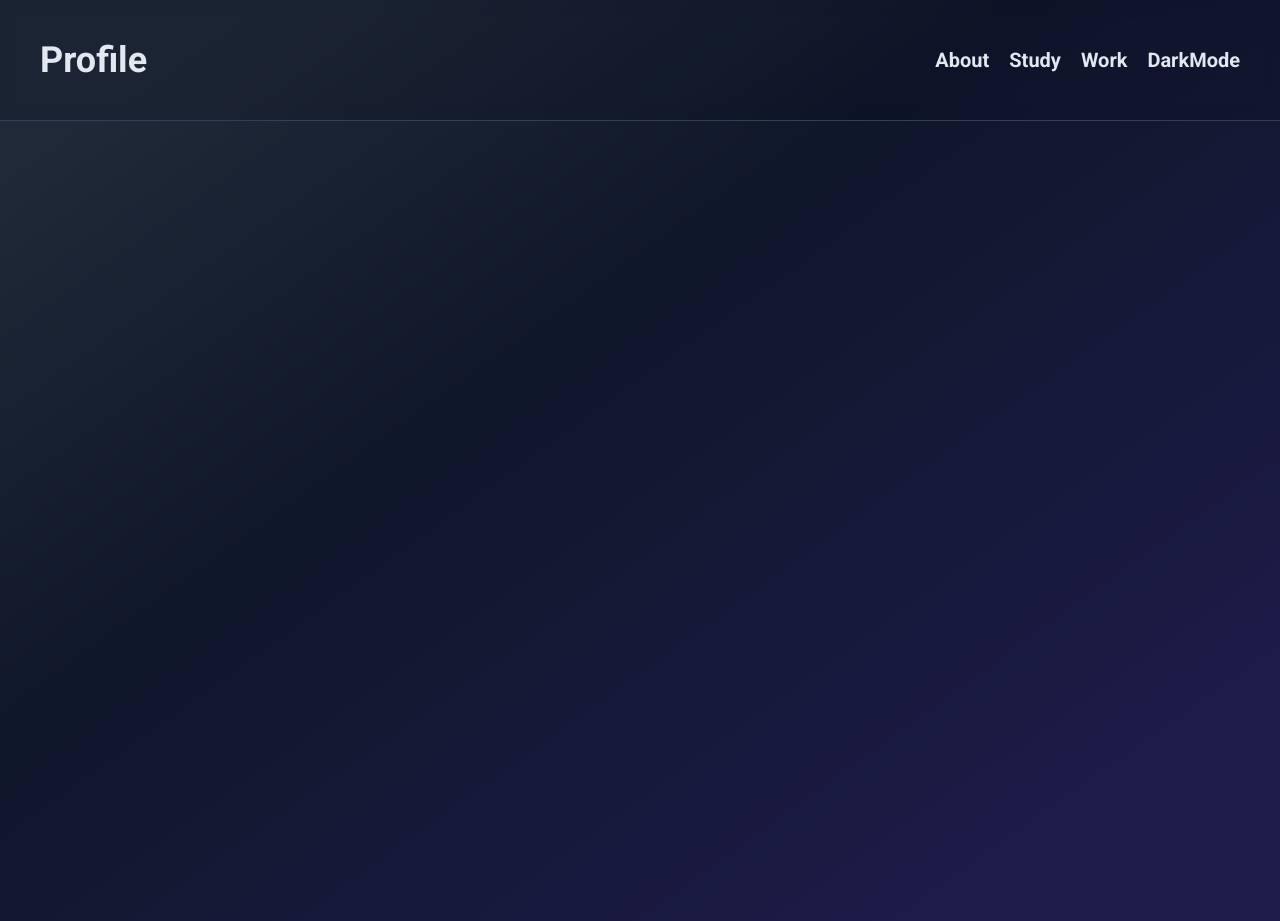
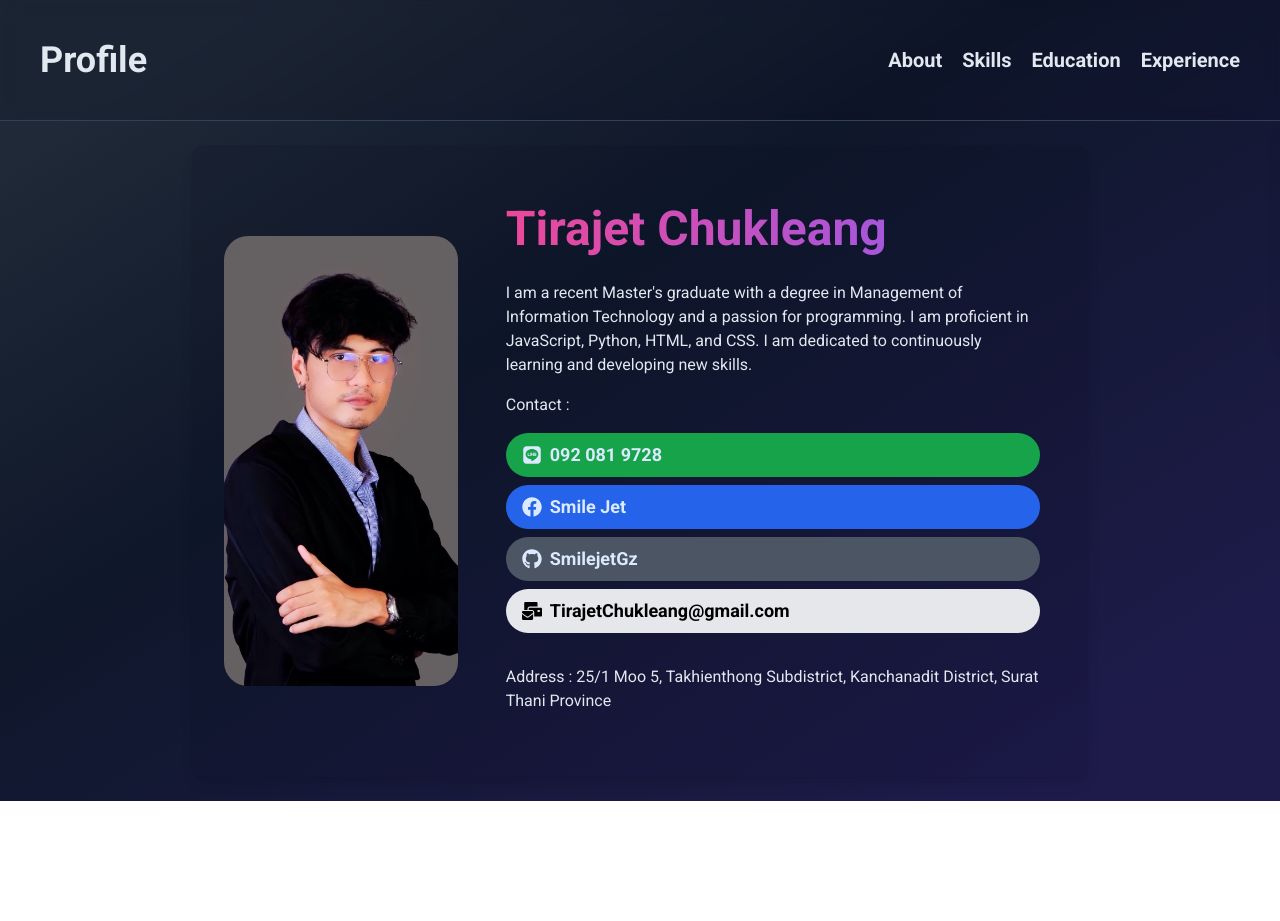
Before and after one commit to smilejetgz/nextjs-resume, a Next.js app: page / in a window 1280 px wide. After the commit the page ends 801 px from the top, so only its background shows below. Built offline with nearby package versions, Linux system fonts and the light colour scheme.

Commit message:
Create AboutDetail

```diff
--- a/package.json
+++ b/package.json
@@ -13,7 +13,8 @@
     "lucide-react": "^0.441.0",
     "next": "14.2.10",
     "react": "^18",
-    "react-dom": "^18"
+    "react-dom": "^18",
+    "react-icons": "^5.3.0"
   },
   "devDependencies": {
     "@types/node": "^20",
--- a/src/app/layout.tsx
+++ b/src/app/layout.tsx
@@ -23,10 +23,10 @@ export default function RootLayout({
   return (
     <html lang="en">
       <body
-        className={`${roboto.className} bg-gradient-to-br from-gray-800 from-10% via-slate-900 via-40% to-indigo-950 to-90% antialiased`}
+        className={`${roboto.className} min-h-screen bg-gradient-to-br from-gray-800 from-10% via-slate-900 via-40% to-indigo-950 to-90% antialiased`}
       >
         <Sidebar />
-        <main className="mt-12 flex min-h-screen flex-1 items-center justify-center p-6 md:mt-0">
+        <main className="mt-12 flex flex-1 items-center justify-center p-6 text-slate-200 md:mt-0">
           {children}
         </main>
       </body>
--- a/src/app/page.tsx
+++ b/src/app/page.tsx
@@ -1,5 +1,7 @@
+import AboutDetail from '@/features/About/AboutDetail';
+
 const Page = () => {
-  return <></>;
+  return <AboutDetail />;
 };
 
 export default Page;
--- /dev/null
+++ b/src/features/About/AboutDetail.tsx
@@ -0,0 +1,60 @@
+import { FaFacebook, FaGithub, FaMailBulk, FaLine } from 'react-icons/fa';
+import Image from 'next/image';
+
+const AboutDetail = () => {
+  return (
+    <div className="mx-auto flex w-full max-w-4xl flex-col space-y-8 rounded-xl bg-slate-950/10 px-8 py-8 shadow-lg md:flex-row md:space-x-8 md:space-y-0">
+      {/* Image Section */}
+      <div className="relative mx-auto my-auto flex h-[450px] w-[350px] overflow-hidden rounded-3xl">
+        <Image
+          className="object-cover"
+          src="/assets/images/avatar.jpg"
+          layout="fill"
+          sizes="(min-width: 800px) 50vw, 500vw"
+          alt="Profile"
+        />
+      </div>
+
+      {/* Text Section */}
+      <div className="w-full space-y-4 p-4 text-center sm:text-left">
+        <h1 className="bg-gradient-to-r from-pink-500 to-violet-500 bg-clip-text py-3 text-5xl font-bold text-transparent">
+          Tirajet Chukleang
+        </h1>
+        <p className="font-medium text-slate-200">
+          I am a recent Master&apos;s graduate with a degree in Management of
+          Information Technology and a passion for programming. I am proficient
+          in JavaScript, Python, HTML, and CSS. I am dedicated to continuously
+          learning and developing new skills.
+        </p>
+        <p className="font-medium text-slate-200">Contact :</p>
+
+        {/* Contact Buttons */}
+        <div className="flex flex-col space-y-2">
+          <button className="flex items-center rounded-full bg-green-600 px-4 py-2 text-lg font-semibold text-blue-100 hover:border-transparent hover:bg-green-950 hover:text-white focus:outline-none focus:ring-2 focus:ring-green-800 focus:ring-offset-2">
+            <FaLine className="mr-2 h-5 w-5" />
+            <span>092 081 9728</span>
+          </button>
+          <button className="flex items-center rounded-full bg-blue-600 px-4 py-2 text-lg font-semibold text-blue-100 hover:border-transparent hover:bg-blue-950 hover:text-white focus:outline-none focus:ring-2 focus:ring-blue-800 focus:ring-offset-2">
+            <FaFacebook className="mr-2 h-5 w-5" />
+            <span>Smile Jet</span>
+          </button>
+          <button className="flex items-center rounded-full bg-gray-600 px-4 py-2 text-lg font-semibold text-blue-100 hover:border-transparent hover:bg-gray-950 hover:text-white focus:outline-none focus:ring-2 focus:ring-gray-800 focus:ring-offset-2">
+            <FaGithub className="mr-2 h-5 w-5" />
+            <span>SmilejetGz</span>
+          </button>
+          <button className="flex items-center rounded-full bg-gray-200 px-4 py-2 text-lg font-semibold text-black hover:border-transparent hover:bg-black hover:text-white focus:outline-none focus:ring-2 focus:ring-gray-800 focus:ring-offset-2">
+            <FaMailBulk className="mr-2 h-5 w-5" />
+            <span>TirajetChukleang@gmail.com</span>
+          </button>
+        </div>
+
+        <p className="py-4 font-medium text-slate-200">
+          Address : 25/1 Moo 5, Takhienthong Subdistrict, Kanchanadit District,
+          Surat Thani Province
+        </p>
+      </div>
+    </div>
+  );
+};
+
+export default AboutDetail;
--- a/src/features/ui/components/Sidebar.tsx
+++ b/src/features/ui/components/Sidebar.tsx
@@ -8,63 +8,66 @@ const Sidebar = () => {
   const [menuOpen, setMenuOpen] = useState(false);
 
   const toggleMenu = () => setMenuOpen(!menuOpen);
+
   return (
     <>
-      <nav className="sticky top-0 flex flex-row items-center justify-between border-b border-slate-700 bg-slate-950/10 p-10 text-slate-200 backdrop-blur">
+      {/* Desktop Navbar */}
+      <nav className="sticky top-0 z-50 flex flex-row items-center justify-between border-b border-slate-700 bg-slate-950/10 p-10 text-slate-200 backdrop-blur">
         <h1 className="cursor-pointer text-4xl font-extrabold">Profile</h1>
         <button
-          className="block rounded-md p-2 transition delay-150 ease-in-out hover:-translate-y-0 hover:scale-110 hover:bg-slate-700 md:hidden"
+          aria-label="Toggle Menu"
+          className="block transform rounded-md p-2 transition hover:scale-110 hover:bg-slate-700 md:hidden"
           onClick={toggleMenu}
         >
           <AlignJustify />
         </button>
         <ul className="hidden gap-5 text-xl font-bold md:flex">
-          <li className="transition delay-150 ease-in-out hover:-translate-y-0 hover:scale-110">
-            <Link href="/" className="hover:text-slate-300">
+          <li className="transform transition hover:scale-110 hover:text-slate-300">
+            <Link href="/" aria-label="About Page">
               About
             </Link>
           </li>
-          <li className="transition delay-150 ease-in-out hover:-translate-y-0 hover:scale-110">
-            <Link href="/" className="hover:text-slate-300">
-              Study
+          <li className="transform transition hover:scale-110 hover:text-slate-300">
+            <Link href="/" aria-label="Skills Page">
+              Skills
             </Link>
           </li>
-          <li className="transition delay-150 ease-in-out hover:-translate-y-0 hover:scale-110">
-            <Link href="/" className="hover:text-slate-300">
-              Work
+          <li className="transform transition hover:scale-110 hover:text-slate-300">
+            <Link href="/" aria-label="Education Page">
+              Education
             </Link>
           </li>
-          <li className="transition delay-150 ease-in-out hover:-translate-y-0 hover:scale-110">
-            <Link href="/" className="hover:text-slate-300">
-              DarkMode
+          <li className="transform transition hover:scale-110 hover:text-slate-300">
+            <Link href="/" aria-label="Experience Page">
+              Experience
             </Link>
           </li>
         </ul>
       </nav>
 
-      {/* Mobile */}
+      {/* Mobile Menu */}
       <nav
-        className={`fixed w-full border-r border-slate-700 bg-slate-950/10 p-6 text-slate-200 shadow-lg backdrop-blur md:hidden ${menuOpen ? 'block' : 'hidden'}`}
+        className={`fixed z-50 w-full border-r border-slate-700 bg-slate-950/10 p-6 text-slate-200 shadow-lg backdrop-blur transition-transform duration-300 ease-in-out ${menuOpen ? 'translate-x-0' : 'translate-x-full'}`}
       >
         <ul className="flex flex-col items-center justify-center gap-5 text-lg">
-          <li className="transition delay-150 ease-in-out hover:-translate-y-0 hover:scale-110">
-            <Link href="/" className="hover:text-slate-300">
+          <li className="transform transition hover:scale-110 hover:text-slate-300">
+            <Link href="/" aria-label="About Page">
               About
             </Link>
           </li>
-          <li className="transition delay-150 ease-in-out hover:-translate-y-0 hover:scale-110">
-            <Link href="/" className="hover:text-slate-300">
-              Study
+          <li className="transform transition hover:scale-110 hover:text-slate-300">
+            <Link href="/" aria-label="Skills Page">
+              Skills
             </Link>
           </li>
-          <li className="transition delay-150 ease-in-out hover:-translate-y-0 hover:scale-110">
-            <Link href="/" className="hover:text-slate-300">
-              Work
+          <li className="transform transition hover:scale-110 hover:text-slate-300">
+            <Link href="/" aria-label="Education Page">
+              Education
             </Link>
           </li>
-          <li className="transition delay-150 ease-in-out hover:-translate-y-0 hover:scale-110">
-            <Link href="/" className="hover:text-slate-300">
-              DarkMode
+          <li className="transform transition hover:scale-110 hover:text-slate-300">
+            <Link href="/" aria-label="Experience Page">
+              Experience
             </Link>
           </li>
         </ul>
```
Also changed, not shown: 1 other file (tests, documents, lock files or other folders).
